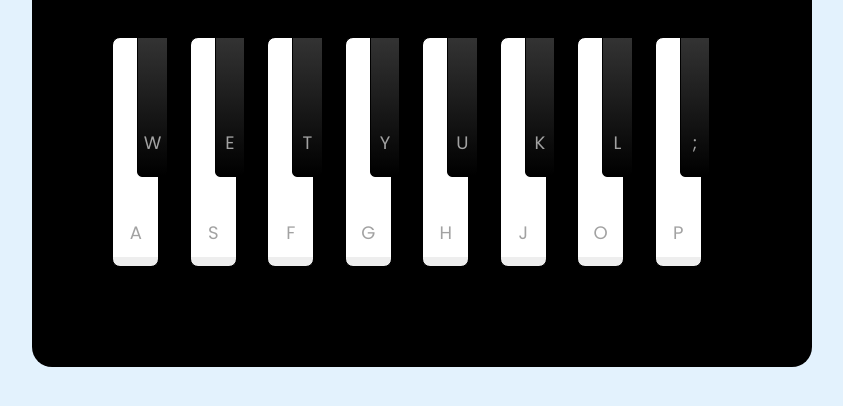
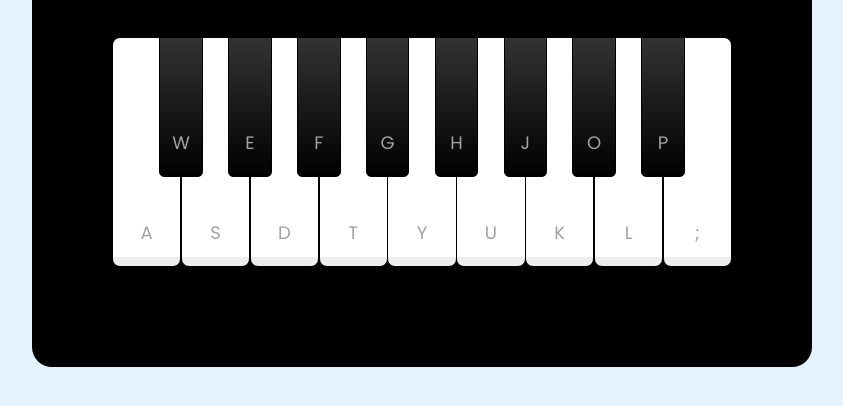
Before and after one commit to Ana-Sato/Desafio_Simulador_Piano_JavaScript, a plain HTML site: page index.html in a window 1280 px wide. Shown: the part 288-694 px from the top of the page, without its empty margins (218-1061 px from the left). Drawn offline with Linux system fonts and the light colour scheme.

Commit message:
organizacao do posicionamento e adicao de audios

```diff
--- a/index.html
+++ b/index.html
@@ -27,22 +27,23 @@
             </div>
         </header>
         <ul class="piano-keys">
-            <li class="key white"><span>a</span></li>
-            <li class="key black"><span>w</span></li>
-            <li class="key white"><span>s</span></li>
-            <li class="key black"><span>e</span></li>
-            <li class="key white"><span>f</span></li>
-            <li class="key black"><span>t</span></li>
-            <li class="key white"><span>g</span></li>
-            <li class="key black"><span>y</span></li>
-            <li class="key white"><span>h</span></li>
-            <li class="key black"><span>u</span></li>
-            <li class="key white"><span>j</span></li>
-            <li class="key black"><span>k</span></li>
-            <li class="key white"><span>o</span></li>
-            <li class="key black"><span>l</span></li>
-            <li class="key white"><span>p</span></li>
-            <li class="key black"><span>;</span></li>
+            <li class="key white" data-key="a"><span>a</span></li>
+            <li class="key black" data-key="w"><span>w</span></li>
+            <li class="key white" data-key="s"><span>s</span></li>
+            <li class="key black" data-key="e"><span>e</span></li>
+            <li class="key white" data-key="d"><span>d</span></li>
+            <li class="key black" data-key="f"><span>f</span></li>
+            <li class="key white" data-key="t"><span>t</span></li>
+            <li class="key black" data-key="g"><span>g</span></li>
+            <li class="key white" data-key="y"><span>y</span></li>
+            <li class="key black" data-key="h"><span>h</span></li>
+            <li class="key white" data-key="u"><span>u</span></li>
+            <li class="key black" data-key="j"><span>j</span></li>
+            <li class="key white" data-key="k"><span>k</span></li>
+            <li class="key black" data-key="o"><span>o</span></li>
+            <li class="key white" data-key="l"><span>l</span></li>
+            <li class="key black" data-key="p"><span>p</span></li>
+            <li class="key white" data-key=";"><span>;</span></li>
         </ul>
     </div>
     <script src="./src/scripts/engine.js"></script>
--- a/src/scripts/engine.js
+++ b/src/scripts/engine.js
@@ -0,0 +1,14 @@
+
+const pianoKeys = document.querySelectorAll(".piano-keys .key")
+
+let audio = new Audio("src/tunes/a.wav")
+
+const playTune = (key) => {
+    audio.src = `src/tunes/${key}.wav`
+    audio.play();
+};
+
+pianoKeys.forEach((key) => {
+    console.log(key.dataset.key);
+    key.addEventListener("click", ()=> playTune(key.dataset.key));
+});
--- a/src/styles/main.css
+++ b/src/styles/main.css
@@ -97,7 +97,7 @@ header .column span {
     width: 44px;
     height: 140px;
     z-index: 2;
-    margin: 0 22px 0 -22px;
+    margin: 0 -22px 0 -22px;
     border: 1px solid black;
     border-radius: 0 0 5px 5px;
     background: linear-gradient(#333, #000);
```
Also changed, not shown: 17 other files.
